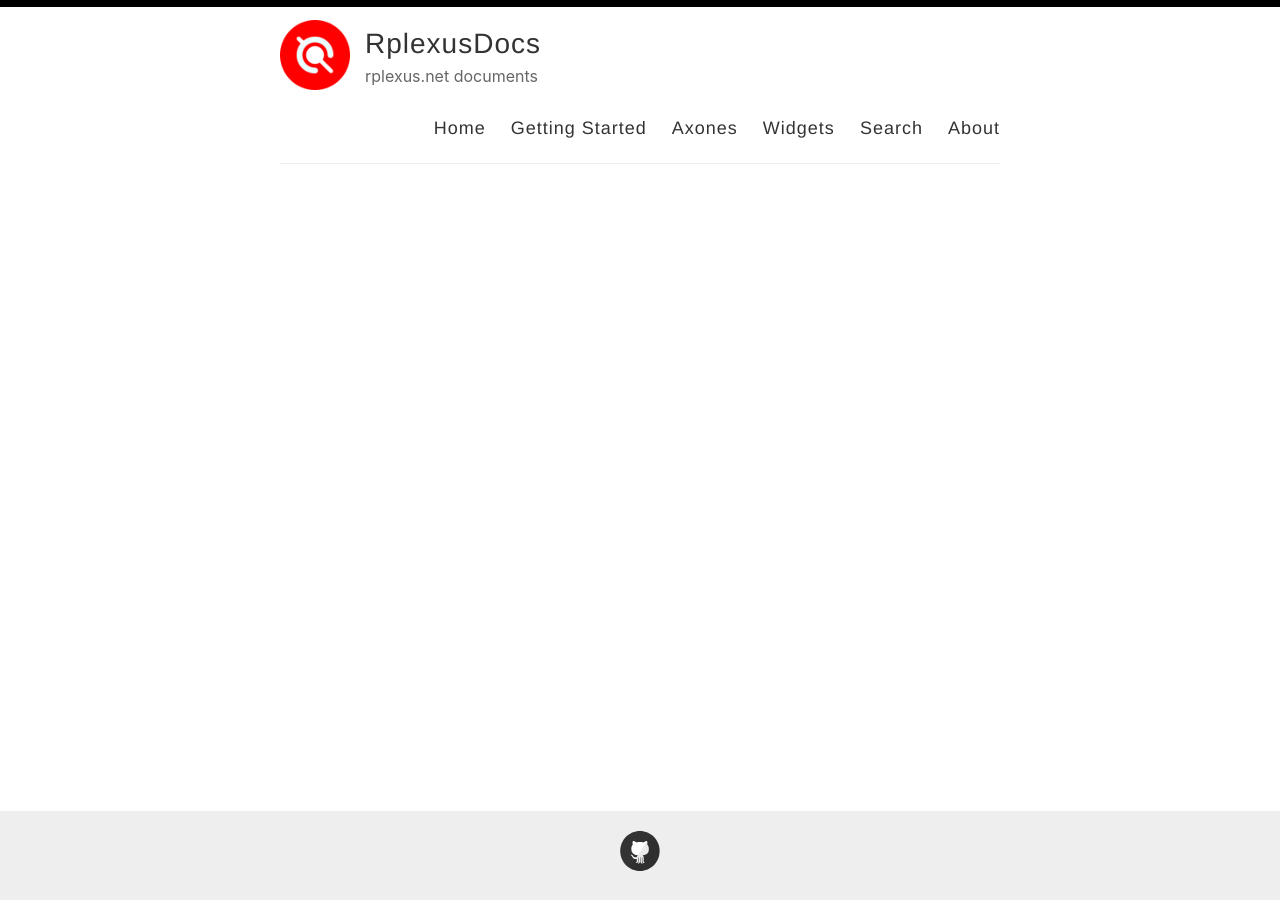
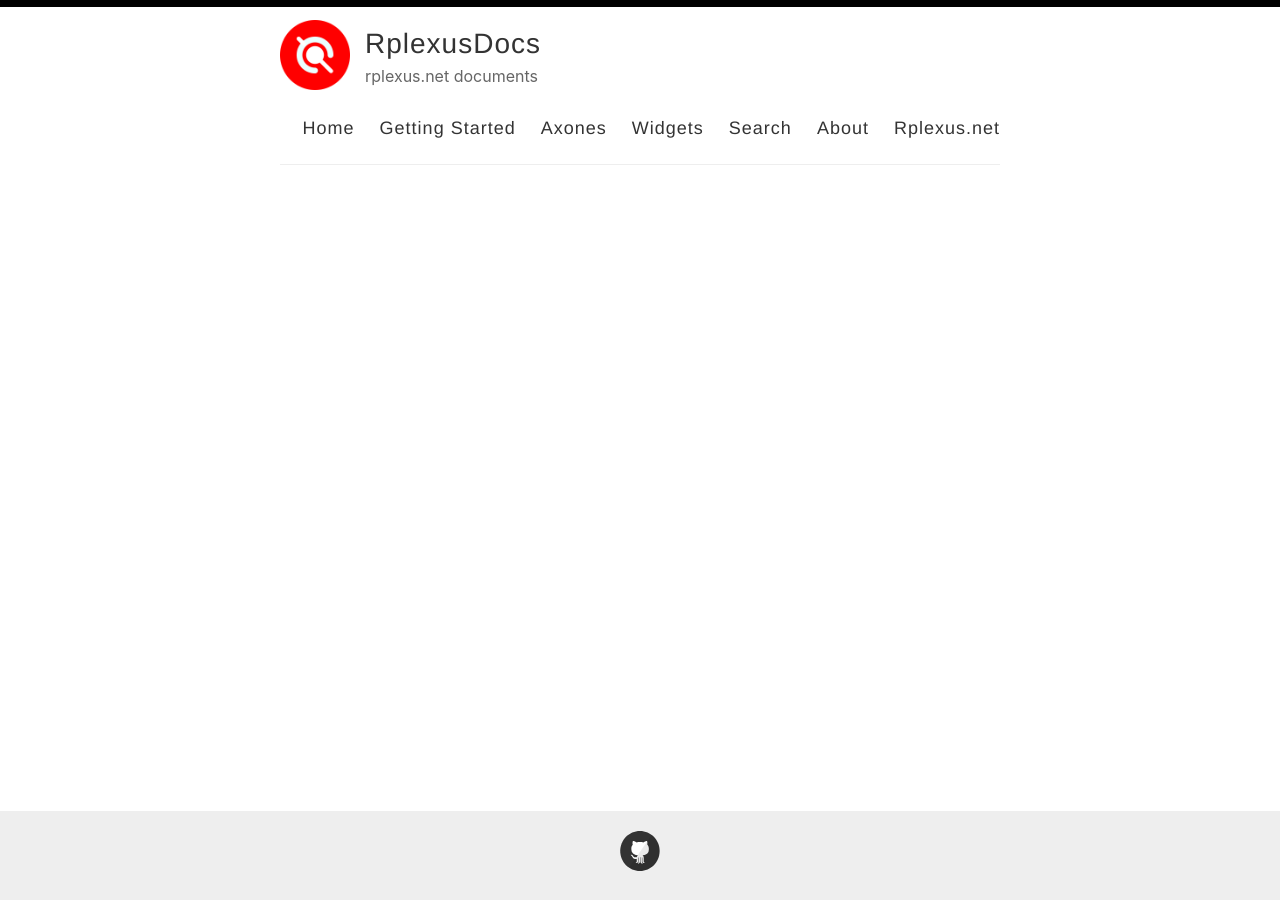
Before and after one commit to alierkanimrek/rplexusdocs, a Jekyll site: the page built from index.html, in a window 1280 px wide. Built offline with Jekyll 4.4.1, drawn with Linux system fonts in a browser that asks for light colours; the list of posts is cut into pages by our own code.

Commit message:
Update default.html

```diff
--- a/_layouts/default.html
+++ b/_layouts/default.html
@@ -33,6 +33,7 @@
               <a href="{{ site.baseurl }}/widgets">Widgets</a>
               <a href="{{ site.baseurl }}/search">Search</a>
               <a href="{{ site.baseurl }}/about">About</a>
+              <a href="https://rplexus.net/user/login">Rplexus.net</a>
             </nav>
           </header>
         </div>
```
